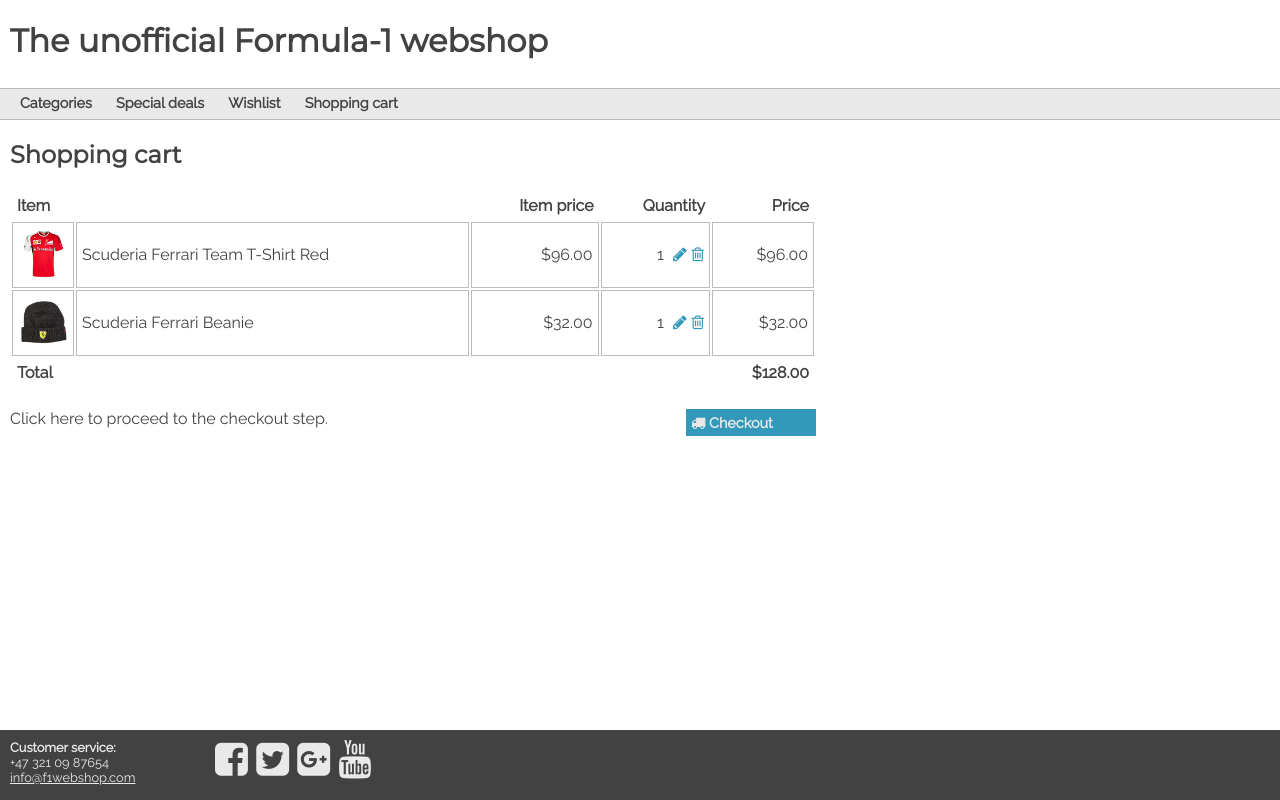
After one commit to hansludvig/dat310_web, a Flask app: template assignments/7/templates/cart_v1.html in a window 1280 px wide. The commit adds this page. Run offline with Flask 2, Linux system fonts and the light colour scheme; the template is opened without the code that fills it, so the values that code supplies are empty; some libraries are stand-ins or nearby versions.

Commit message:
loads from db, add items, calulate price, view cart -> done

```diff
--- a/assignments/7/app.py
+++ b/assignments/7/app.py
@@ -2,7 +2,7 @@
 Assignment 7: Webshop
 """
 
-from flask import Flask, request, render_template, g, flash, redirect, url_for
+from flask import Flask, request, render_template, g, flash, redirect, url_for, session
 import mysql.connector
 
 app = Flask(__name__)
@@ -12,12 +12,41 @@
 app.config["DATABASE_PASSWORD"] = "admin"
 app.config["DATABASE_DB"] = "test_storage"
 app.config["DATABASE_HOST"] = "localhost"
+app.secret_key = "any random string"
+
+class ShoppingCart:
+    """Class representing a shopping cart."""
+
+    def __init__(self, contents=dict()):
+        """Initializes a shopping cart with content (if provided)."""
+        self.__cart = contents
+
+    def add(self, product_id, qt):
+        """Adds a product to the shopping cart or increases its quantity if it's already there."""
+        self.__cart[product_id] = self.__cart.get(product_id, 0) + qt
+
+    def set(self, product_id, qt):
+        """Sets a product quantity."""
+        self.__cart[product_id] = qt
+
+    def remove(self, product_id):
+        """Removes a product from the shopping cart."""
+        self.__cart.pop(product_id)
+
+    def contains(self, product_id):
+        """Checks if the cart contains a given product."""
+        return product_id in self.__cart
+
+    def contents(self):
+        """Returns the contents of the cart as a dict."""
+        return self.__cart
+
 
 def get_db():
     if not hasattr(g, "_database"):
         g._database = mysql.connector.connect(host=app.config["DATABASE_HOST"], user=app.config["DATABASE_USER"],
                                               password=app.config["DATABASE_PASSWORD"], database=app.config["DATABASE_DB"])
-        return g._database
+    return g._database
 
 @app.route("/")
 def index():
@@ -28,11 +57,17 @@
 
     try:
         product_list = []
-        sql = "SELECT id, name, description, base_price, bonus_price, photo FROM product_info ORDER BY id;"
+        sql = "SELECT id, name, description, normal_price, bonus_price, photo FROM product_info ORDER BY id;"
         cur.execute(sql)
         for i in cur:
-            print(i)
-        return render_template("index.html")
+            product_list.append({"id": i[0],
+                                 "name": i[1],
+                                 "description": i[2],
+                                 "normal_price": i[3],
+                                 "bonus_price": i[4],
+                                 "img": i[5]})
+        print(product_list)
+        return render_template("index.html", product_list=product_list)
     except mysql.connector.Error as err:
         print(err)
         return render_template("layout.html", msg="erreor")
@@ -41,11 +76,28 @@
 
 def get_product(product_id):
     """Loads a product from the database."""
-    # TODO: look up product from database
-    product_data = {
-        "product_id": product_id
-    }
-    return product_data
+    db = get_db()
+    cur = db.cursor()
+
+    try:
+        product_data = {}
+        sql = "SELECT id, name, description, normal_price, bonus_price, photo FROM product_info WHERE id={};".format(product_id)
+        cur.execute(sql)
+        for i in cur:
+            product_data = {
+                "product_id": product_id,
+                "name": i[1],
+                "description": i[2],
+                "normal_price": i[3],
+                "bonus_price": i[4],
+                "img": i[5]
+            }
+        return product_data
+    except mysql.connector.Error as err:
+        print(err)
+        return render_template("layout.html", msg="erreor")
+    finally:
+        cur.close()
 
 
 @app.route("/product/<int:product_id>")
@@ -57,16 +109,39 @@
 @app.route("/cart")
 def cart():
     """Shopping cart."""
-    # TODO: fetch the contents of the cart from session
-    return render_template("cart.html")
+
+    total = 0
+
+    cart = ShoppingCart(session.get("cart", dict()))
+    cartItems = []
+    for product_id, qt in cart.contents().items():
+        prod = get_product(product_id)
+        prod["count"] = qt
+        cartItems.append(prod)
+        if prod["bonus_price"] == None:
+            total += prod["normal_price"] * qt
+        else:
+            total += prod["bonus_price"] * qt
+    return render_template("cart.html", cart=cartItems, total=total)
 
 
 @app.route("/addtocart", methods=["POST"])
 def add_to_cart():
     """Add a given product to cart."""
     product_id = request.form["product_id"]
-    # TODO: add product to cart
-    msg = "{} piece(s) of product #{} have been added to the cart".format(request.form["qt"], product_id)
+    print(product_id)
+    qt = int(request.form["qt"])
+    print(qt)
+
+    if product_id and qt:
+        cart = ShoppingCart(session.get("cart", dict()))
+        cart.set(product_id, qt)
+        session["cart"] = cart.contents()
+        print(cart.contents())
+        msg = "{} piece(s) of product #{} have been added to the cart".format(request.form["qt"], product_id)
+    else:
+        msg = "error"
+
     return render_template("product.html", product=get_product(product_id), msg=msg)
 
 
--- a/assignments/7/static/style.css
+++ b/assignments/7/static/style.css
@@ -163,6 +163,11 @@
     color: #424242;
 }
 
+article .price2 {
+    font-weight: normal;
+    color: #424242;
+}
+
 article div.sale {
     position: absolute;
     right: 0px;
--- /dev/null
+++ b/assignments/7/templates/cart_v1.html
@@ -0,0 +1,84 @@
+<!DOCTYPE html>
+<html>
+<head>
+    <title>Assignment 3 | shopping cart</title>
+    <link rel="stylesheet" href="http://maxcdn.bootstrapcdn.com/font-awesome/4.3.0/css/font-awesome.min.css">
+    <link rel="stylesheet" href="../static/style.css"/>
+</head>
+<body>
+
+<header>
+    <h1>The unofficial Formula-1 webshop</h1>
+    <nav>
+        <ul>
+            <li><a href="#">Categories</a></li>
+            <li><a href="#">Special deals</a></li>
+            <li><a href="#">Wishlist</a></li>
+            <li><a href="#">Shopping cart</a></li>
+        </ul>
+    </nav>
+</header>
+
+<main>
+
+    <section id="cart">
+        <h2>Shopping cart</h2>
+        <table>
+            <thead>
+            <tr>
+                <th colspan="2" class="name">Item</th>
+                <th>Item price</th>
+                <th>Quantity</th>
+                <th>Price </th>
+            </tr>
+            </thead>
+            <tbody>
+            <tr class="item">
+                <td class="preview"><img src="../static/ferrari_Tshirt.png" alt="Scuderia Ferrari Team T-Shirt Red"/></td>
+                <td class="name">Scuderia Ferrari Team T-Shirt Red</td>
+                <td>$96.00</td>
+                <td>1 <i class="fa fa-pencil"></i><i class="fa fa-trash-o"></i></td>
+                <td>$96.00</td>
+            </tr>
+            <tr class="item">
+                <td class="preview"><img src="../static/ferrari_beanie.png" alt="Scuderia Ferrari Beanie"/></td>
+                <td class="name">Scuderia Ferrari Beanie</td>
+                <td>$32.00</td>
+                <td>1 <i class="fa fa-pencil"></i><i class="fa fa-trash-o"></i></td>
+                <td>$32.00</td>
+            </tr>
+            <tr class="total">
+                <td colspan="4" class="name">Total</td>
+                <td>$128.00</td>
+            </tr>
+            </tbody>
+        </table>
+
+        <div class="spacetop">
+            Click here to proceed to the checkout step.
+            <div class="right">
+                <a href="#" class="button"><i class="fa fa-truck"></i> Checkout</a>
+            </div>
+        </div>
+    </section>
+
+</main>
+
+<footer>
+    <div class="contact">
+        <span class="strong">Customer service:</span> <br/>
+        +47 321 09 87654 <br/>
+        <a href="#">info@f1webshop.com</a>
+    </div>
+
+    <div class="contact">
+        <a href="#"><i class="fa fa-facebook-square fa-3x"></i></a>
+        <a href="#"><i class="fa fa-twitter-square fa-3x"></i></a>
+        <a href="#"><i class="fa fa-google-plus-square fa-3x"></i></a>
+        <a href="#"><i class="fa fa-youtube fa-3x"></i></a>
+    </div>
+
+</footer>
+
+</body>
+</html>
--- a/assignments/7/templates/layout.html
+++ b/assignments/7/templates/layout.html
@@ -3,6 +3,7 @@
 <head>
     <meta charset="UTF-8">
     <title>My Webshop: {% block title %}{% endblock %}</title>
+    <link rel="stylesheet" href="http://maxcdn.bootstrapcdn.com/font-awesome/4.3.0/css/font-awesome.min.css">
     <link rel="stylesheet" href="{{ url_for('static', filename='style.css') }}">
 </head>
 <body>
```
Also changed, not shown: assignments/7/templates/cart.html (+17 -55 lines), assignments/7/templates/index.html (+18 -0 lines), assignments/7/templates/product.html (+30 -56 lines), assignments/7/templates/product_v1.html (added, +68 -0 lines), 1 other file.
